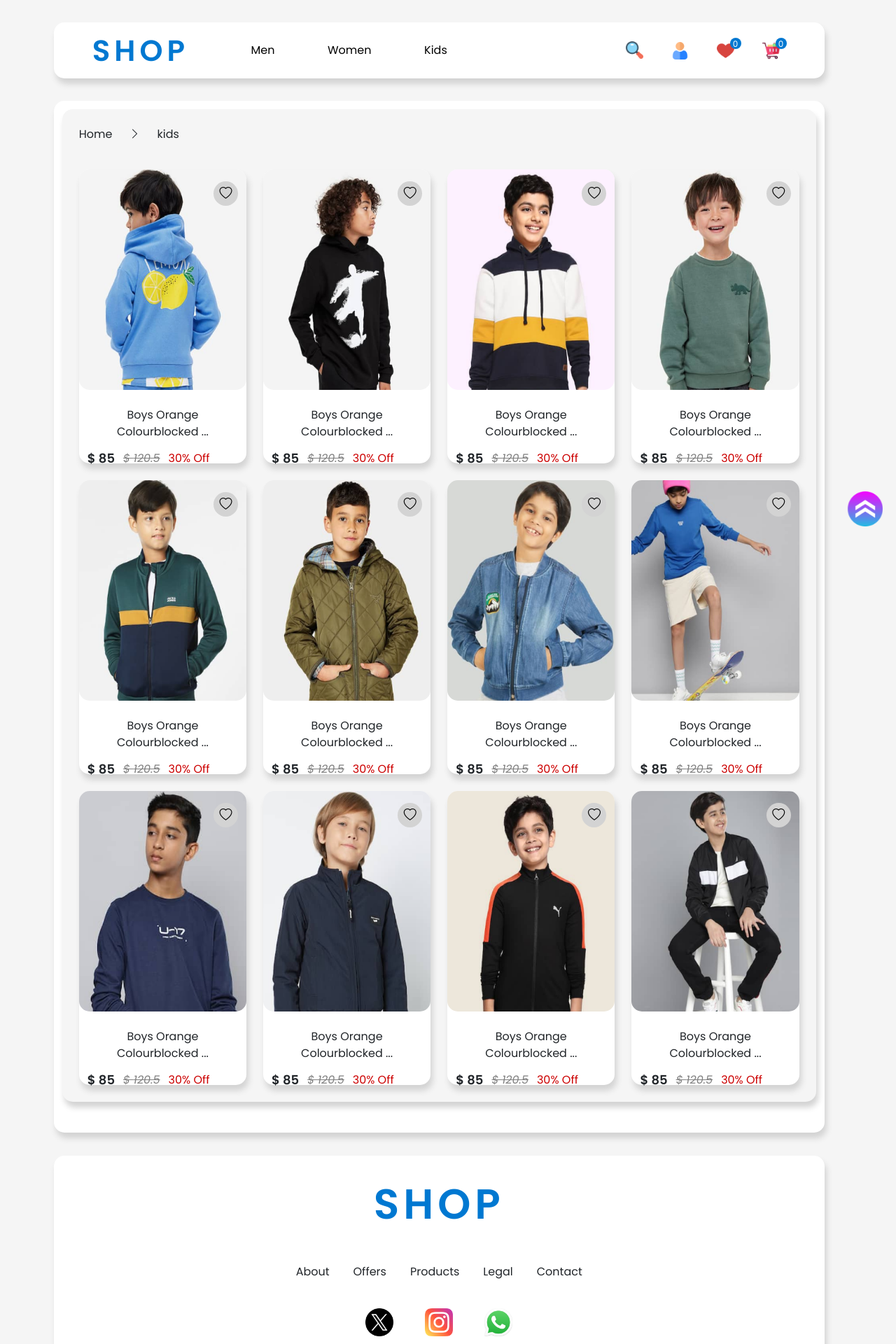
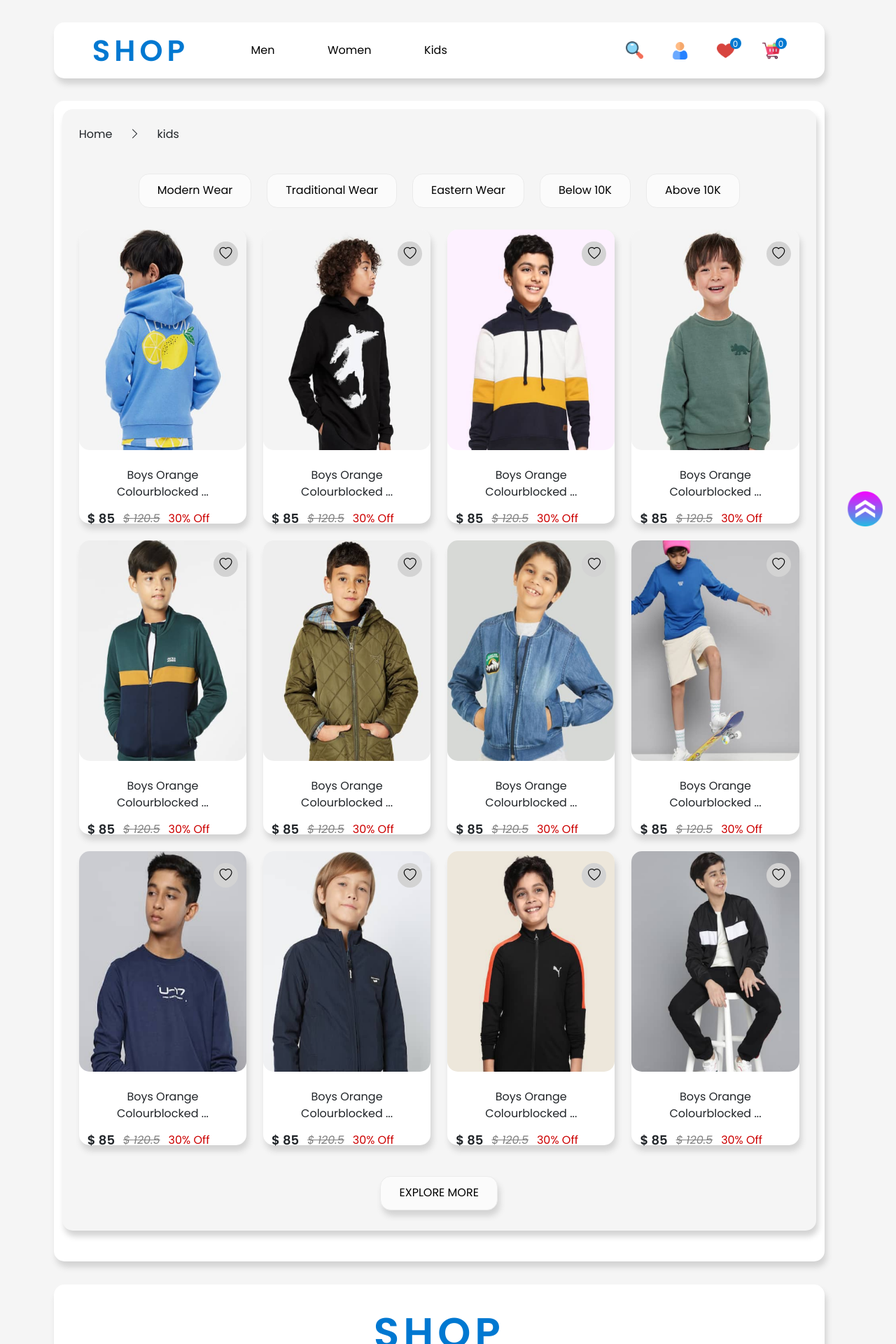
Before and after one commit to arumullasivakrishnacodes/MERN-ecommerce, a React (Create React App) app: page /kids in a window 1280 px wide. Shown: the top 1920 px of the page at 70% size. Built offline with nearby package versions, Linux system fonts and the light colour scheme; a web font is replaced by a local one.

Commit message:
plp and search commits

```diff
--- a/src/App.js
+++ b/src/App.js
@@ -9,7 +9,8 @@ import Profile from './Pages/Profile';
 import Footer from './Components/Footer/Footer';
 import PLP from './Pages/PLP';
 import PDP from './Pages/PDP';
-import ScrollImage from '../src/Assets/Images/scrolltop-btn.png'
+import ScrollImage from '../src/Assets/Images/scrolltop-btn.png';
+import './common.css'
 
 
 function App() {
--- a/src/Components/Navbar/Navbar.css
+++ b/src/Components/Navbar/Navbar.css
@@ -75,3 +75,61 @@
         }
     }
 }
+
+.search-popup-container {
+    position: fixed;
+    width: 100%;
+    height: 100vh;
+    z-index: 10;
+    background: rgba(0,0,0,0.5);
+    top: 0;
+    left: 0;
+    display: flex;
+    justify-content: center;
+    align-items: center;
+
+    .search-engine-components {
+        background: var(--white);
+        border-radius: 15px;
+        width: 75%;
+        height: 75%;
+        padding: 2% 3%;
+
+        .popupclose {
+            width: 40px;
+            height: 40px;
+            border-radius: 50%;
+            background: var(--primary-blue);
+            display: flex;
+            justify-content: center;
+            align-items: center;
+            position: absolute;
+            top: 11.5%;
+            right: 11.5%;
+            cursor: pointer;
+
+            i {
+                color: var(--white);
+                font-size: 26px;
+                margin-bottom: 7px;
+            }
+        }
+
+        .main-search-input {
+            width: 60%;
+            height: 60px;
+            outline: none;
+            border: 0;
+            border-bottom: 1px solid var(--gray-shade-border);
+            padding: 0 24px;
+        }
+
+        .mic-image {
+            width: 40px;
+            height: 40px;
+            position: relative;
+            right: 4%;
+            cursor: pointer;
+        }
+    }
+}
--- a/src/Components/Navbar/Navbar.jsx
+++ b/src/Components/Navbar/Navbar.jsx
@@ -1,12 +1,26 @@
-import React from "react";
+import React, { useContext, useState } from "react";
 import '../Navbar/Navbar.css';
 import { NavLink } from 'react-router-dom'
 import cartIcon from '../../Assets/Images/cart-icon.png';
 import wishlistIcon from '../../Assets/Images/wishlist-icon.png'
 import profileIcon from '../../Assets/Images/profile-icon.png';
 import searchIcon from '../../Assets/Images/search-icon.png';
+import MicImg from '../../Assets/Images/mic-image.png'
+import { ShopContext } from "../../Context/ShopContext";
 
 function Navbar () {
+    const {cartItems} = useContext(ShopContext);
+    const [searchenabled, setSearchEnabled] = useState(false);
+    const [searchinpvalue, setSearchinpValue] = useState('');
+
+    const handleSearchEnable = () => {
+        setSearchEnabled(!searchenabled);
+    }
+
+    const handleSearchKeywords = (e) => {
+        setSearchinpValue(e.target.value);
+    }
+
     return (
         <div className="navbar-main-container row">
             <NavLink to="/"><div className="logo-container col-3">SHOP</div></NavLink>
@@ -16,10 +30,21 @@ function Navbar () {
                 <NavLink to='/kids'><div className="category">Kids</div></NavLink>
             </div>
             <div className="nav-icons-container col-5">
-                <img src={searchIcon} alt="" />
+                <img src={searchIcon} onClick={handleSearchEnable} alt="" />
                 <NavLink to="/profile"><img src={profileIcon} alt="profile" /></NavLink>
                 <NavLink to="/wishlist"><img src={wishlistIcon} alt="wishlist" /><span className="wishlist-count">0</span></NavLink>
-                <NavLink to="/cart"><img src={cartIcon} alt="cart" /><span className="cart-count">0</span></NavLink>
+                <NavLink to="/cart"><img src={cartIcon} alt="cart" /><span className="cart-count">{cartItems.length > 0 ? cartItems.length : 0}</span></NavLink>
+            </div>
+
+            <div className={`search-popup-container ${searchenabled ? '' : 'd-none'}`}>
+                <div className="search-engine-components">
+                    <div className="popupclose" onClick={handleSearchEnable}><i class="bi bi-x"></i></div>
+                    <div>
+                        <input className="main-search-input" type="text" placeholder="Search for products ..." value={searchinpvalue}  onChange={handleSearchKeywords}/>
+                        <img className="mic-image" src={MicImg} alt="" />
+                    </div>
+
+                </div>
             </div>
         </div>
     )
--- a/src/Components/ProductDetails/ProductDetails.css
+++ b/src/Components/ProductDetails/ProductDetails.css
@@ -211,10 +211,10 @@
                     width: 50%;
                     height: 60px;
                     font-size: 18px;
-                    color: var(--white);
+                    color: var(--light-pink);
                     font-size: 16px;
-                    background: var(--light-pink);
-                    border: none;
+                    background: var(--white);
+                    border: 1px solid var(--light-pink);
                     outline: none;
                     border-radius: 15px;
                     display: flex;
--- a/src/Components/ProductDetails/ProductDetails.jsx
+++ b/src/Components/ProductDetails/ProductDetails.jsx
@@ -1,12 +1,20 @@
-import React from "react";
+import React, { useContext } from "react";
 import '../ProductDetails/ProductDetails.css';
 import all_product from '../../Assets/Data/all_product';
 import ProductTile from '../../Components/ProductTile/ProductTile'
 import BreadCrumbs from "../BreadCrumbs/BreadCrumbs";
+import { ShopContext } from "../../Context/ShopContext";
 
 function ProductDetails (props) {
     const product = props.product;
     const filteredProducts = all_product.filter((element) => {return element.category === product.category})
+    const {addToCart} = useContext(ShopContext);
+
+    const handleaddToCart = (productId) => {
+        addToCart(productId);
+
+    }
+
 
     return (
         <>
@@ -40,7 +48,7 @@ function ProductDetails (props) {
                             </div>
                             <div className="pdp-btn-container">
                                 <button className="addtowishlist">MOVE TO WISHLIST <i class="bi bi-heart-fill"></i></button>
-                                <button className="addtocart">ADD TO CART <i class="bi bi-cart3"></i></button>
+                                <button className="addtocart" onClick={() => {handleaddToCart(product.id)}}>ADD TO CART <i class="bi bi-cart3"></i></button>
                             </div>
                         </div>
 
@@ -51,8 +59,8 @@ function ProductDetails (props) {
                 <p className="heading">EXPLORE SIMILAR</p>
                 <div className="similar-products-grid">
                 {
-                    filteredProducts.slice(0,4).map((similarproduct) => {
-                        return <ProductTile product={similarproduct}/>
+                    filteredProducts.slice(0,4).map((similarproduct, index) => {
+                        return <ProductTile key={index} product={similarproduct}/>
                     })
                 }
                 </div>
@@ -61,8 +69,8 @@ function ProductDetails (props) {
                 <p className="heading">EXPLORE TRENDING</p>
                 <div className="similar-products-grid">
                 {
-                    filteredProducts.slice(4,8).map((similarproduct) => {
-                        return <ProductTile product={similarproduct}/>
+                    filteredProducts.slice(4,8).map((similarproduct, index) => {
+                        return <ProductTile key={index} product={similarproduct}/>
                     })
                 }
                 </div>
--- a/src/Context/ShopContext.jsx
+++ b/src/Context/ShopContext.jsx
@@ -1,10 +1,34 @@
-import React, { createContext } from "react";
+import React, { createContext, useState } from "react";
 import ProductsData from '../Assets/Data/all_product'
 
 export const ShopContext = createContext(null);
 
 const ShopContextProvider = (props) => {
-    const productsData = {ProductsData};
+    const [cartItems, setCartItems] = useState([]);
+    const [wishListItems, setWishlistItems] = useState([]);
+
+    const addToCart = (itemId) => {
+        // const cartItem = ProductsData.find((e) => e.id === Number(itemId));
+        setCartItems([...cartItems, itemId]);
+    }
+
+    const addToWishlist = (itemId) => {
+        const wishlistItem = ProductsData.find((e) => e.id === Number(itemId));
+        setWishlistItems([...wishListItems, wishlistItem]);
+
+    }
+
+
+
+    // useEffect(() => {
+    //     // Load data from local storage when the component mounts
+    //     const savedCartData = localStorage.getItem('cartItems');
+    //     if (savedCartData) {
+    //         setCartItems(savedCartData);
+    //     }
+    //   }, []);
+
+    const productsData = {ProductsData, cartItems, wishListItems, addToCart, addToWishlist};
 
     return (
         <ShopContext.Provider value={productsData}>
--- a/src/Pages/PLP.jsx
+++ b/src/Pages/PLP.jsx
@@ -5,11 +5,17 @@ import BreadCrumbs from "../Components/BreadCrumbs/BreadCrumbs";
 
 function PLP (props) {
     const products = useContext(ShopContext);
-    console.log(products)
 
     return (
         <div className="plp-main-container">
             <BreadCrumbs home='Home' category={props.category}  />
+            <div className="smart-filters-container">
+                <button>Modern Wear</button>
+                <button>Traditional Wear</button>
+                <button>Eastern Wear</button>
+                <button>Below 10K</button>
+                <button>Above 10K</button>
+            </div>
             <div className="plp-product-container">
                 {
                     products.ProductsData.map((product, index) => {
@@ -21,7 +27,9 @@ function PLP (props) {
                     })
                 }
             </div>
-
+            <div className="showmorebutton-container">
+                <button>EXPLORE MORE</button>
+            </div>
         </div>
     )
 }
--- /dev/null
+++ b/src/common.css
@@ -0,0 +1,41 @@
+.showmorebutton-container {
+    width: 100%;
+    height: 60px;
+    display: flex;
+    justify-content: center;
+    align-items: center;
+    margin-top: 38px;
+
+    button {
+        width: fit-content;
+        padding: 0 26px;
+        height: 49px;
+        background: var(--gray-shade);
+        border: 1px solid var(--gray-shade-border);
+        border-radius: 15px;
+        outline: none;
+        font-size: 16px;
+        box-shadow: var(--box-shadow);
+    }
+}
+
+.smart-filters-container {
+    width: 100%;
+    height: 60px;
+    display: flex;
+    justify-content: center;
+    align-items: center;
+    margin-bottom: 26px;
+    column-gap: 22px;
+
+    button {
+        width: fit-content;
+        padding: 0 26px;
+        height: 49px;
+        background: var(--gray-shade);
+        border: 1px solid var(--gray-shade-border);
+        border-radius: 15px;
+        outline: none;
+        font-size: 16px;
+    }
+}
```
Also changed, not shown: src/Assets/Images/mic-image.png (added).
